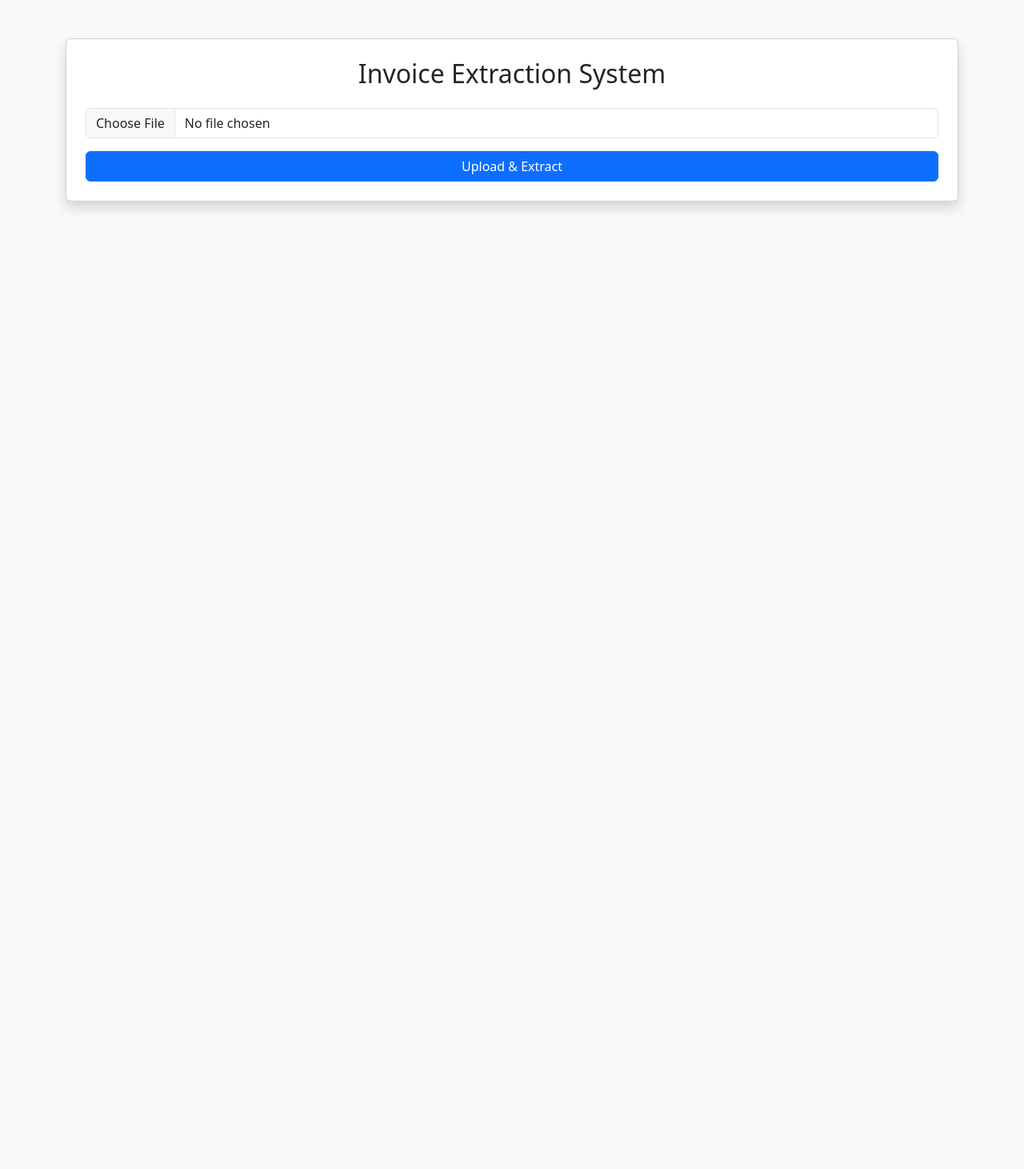
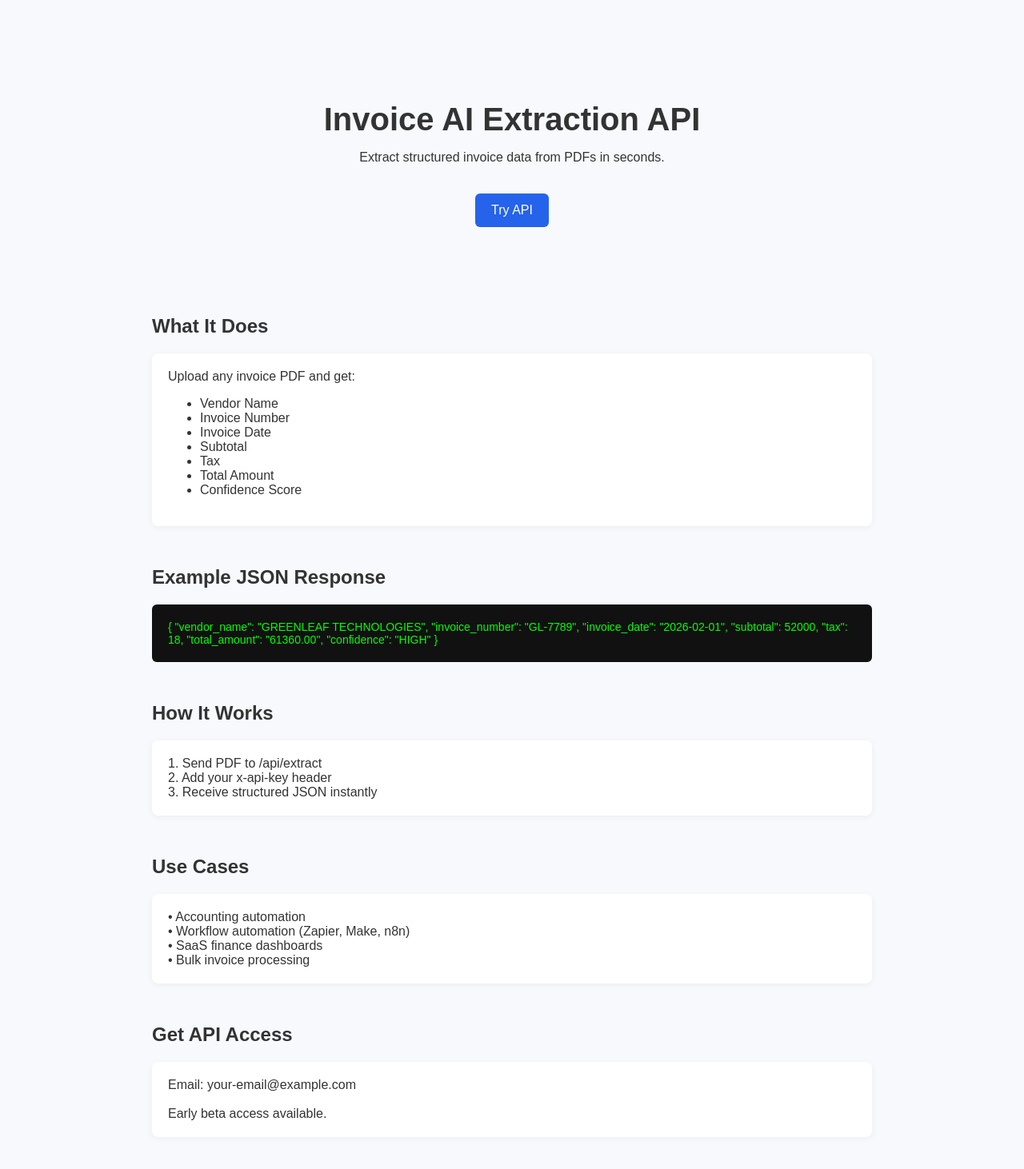
Before and after one commit to Sukesh1953/invoice-ai, a FastAPI app: page / in a window 1280 px wide. Shown: the whole page at 80% size. Before the commit the page ends 263 px from the top, so only its background shows below. Run offline with FastAPI, Linux system fonts and the light colour scheme.

Commit message:
Added landing page and updates

```diff
--- a/api/routes.py
+++ b/api/routes.py
@@ -259,3 +259,6 @@ async def download_csv(data: str = Form(...)):
         media_type="text/csv",
         headers={"Content-Disposition": "attachment; filename=invoice_data.csv"}
     )
+@router.get("/", response_class=HTMLResponse)
+async def landing_page(request: Request):
+    return templates.TemplateResponse("index.html", {"request": request})
--- a/templates/index.html
+++ b/templates/index.html
@@ -1,25 +1,114 @@
 <!DOCTYPE html>
 <html>
 <head>
-    <title>Invoice AI Automation</title>
-    <link href="https://cdn.jsdelivr.net/npm/bootstrap@5.3.2/dist/css/bootstrap.min.css" rel="stylesheet">
+    <title>Invoice AI API</title>
+    <style>
+        body {
+            font-family: Arial, sans-serif;
+            margin: 0;
+            background: #f7f9fc;
+            color: #333;
+        }
+        .container {
+            max-width: 900px;
+            margin: auto;
+            padding: 40px 20px;
+        }
+        h1 {
+            font-size: 40px;
+            margin-bottom: 10px;
+        }
+        h2 {
+            margin-top: 50px;
+        }
+        .hero {
+            text-align: center;
+            padding: 60px 0;
+        }
+        .btn {
+            display: inline-block;
+            padding: 12px 20px;
+            background: #2563eb;
+            color: white;
+            text-decoration: none;
+            border-radius: 6px;
+            margin-top: 20px;
+        }
+        .code {
+            background: #111;
+            color: #0f0;
+            padding: 20px;
+            overflow-x: auto;
+            border-radius: 6px;
+            font-size: 14px;
+        }
+        .card {
+            background: white;
+            padding: 20px;
+            border-radius: 8px;
+            margin-top: 20px;
+            box-shadow: 0 2px 8px rgba(0,0,0,0.05);
+        }
+    </style>
 </head>
-<body class="bg-light">
+<body>
 
-<div class="container mt-5">
-    <div class="card shadow p-4">
-        <h2 class="text-center mb-4">Invoice Extraction System</h2>
+<div class="container">
 
-        <form action="/extract-invoice" method="post" enctype="multipart/form-data">
-            <div class="mb-3">
-                <input type="file" name="file" class="form-control" required>
-            </div>
+    <div class="hero">
+        <h1>Invoice AI Extraction API</h1>
+        <p>Extract structured invoice data from PDFs in seconds.</p>
+        <a class="btn" href="/docs">Try API</a>
+    </div>
 
-            <button type="submit" class="btn btn-primary w-100">
-                Upload & Extract
-            </button>
-        </form>
+    <h2>What It Does</h2>
+    <div class="card">
+        Upload any invoice PDF and get:
+        <ul>
+            <li>Vendor Name</li>
+            <li>Invoice Number</li>
+            <li>Invoice Date</li>
+            <li>Subtotal</li>
+            <li>Tax</li>
+            <li>Total Amount</li>
+            <li>Confidence Score</li>
+        </ul>
     </div>
+
+    <h2>Example JSON Response</h2>
+    <div class="code">
+{
+  "vendor_name": "GREENLEAF TECHNOLOGIES",
+  "invoice_number": "GL-7789",
+  "invoice_date": "2026-02-01",
+  "subtotal": 52000,
+  "tax": 18,
+  "total_amount": "61360.00",
+  "confidence": "HIGH"
+}
+    </div>
+
+    <h2>How It Works</h2>
+    <div class="card">
+        1. Send PDF to /api/extract <br>
+        2. Add your x-api-key header <br>
+        3. Receive structured JSON instantly
+    </div>
+
+    <h2>Use Cases</h2>
+    <div class="card">
+        • Accounting automation <br>
+        • Workflow automation (Zapier, Make, n8n) <br>
+        • SaaS finance dashboards <br>
+        • Bulk invoice processing
+    </div>
+
+    <h2>Get API Access</h2>
+    <div class="card">
+        Email: your-email@example.com <br><br>
+        Early beta access available.
+    </div>
+
 </div>
 
 </body>
```
